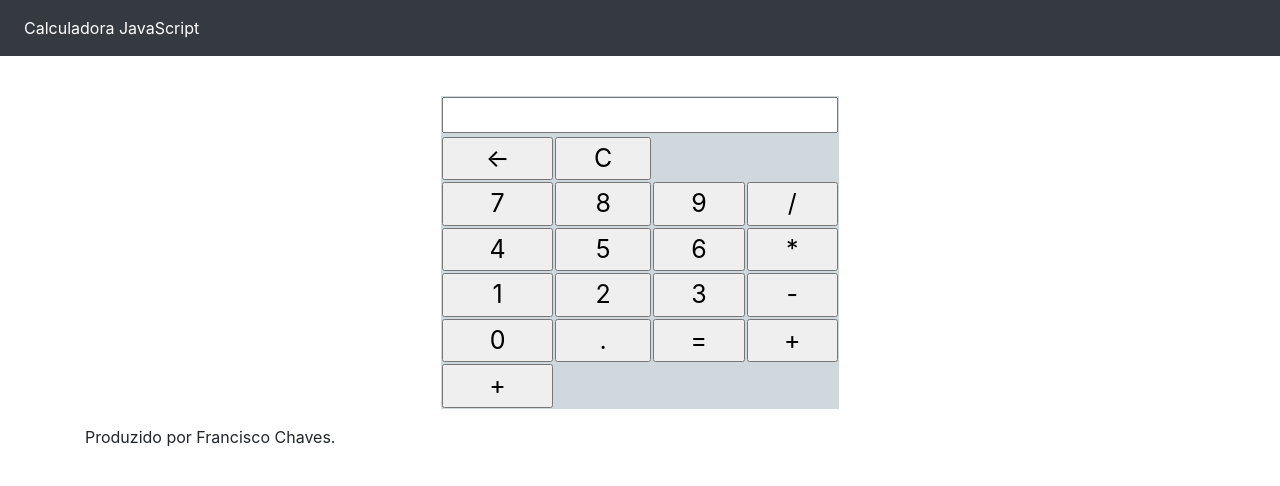
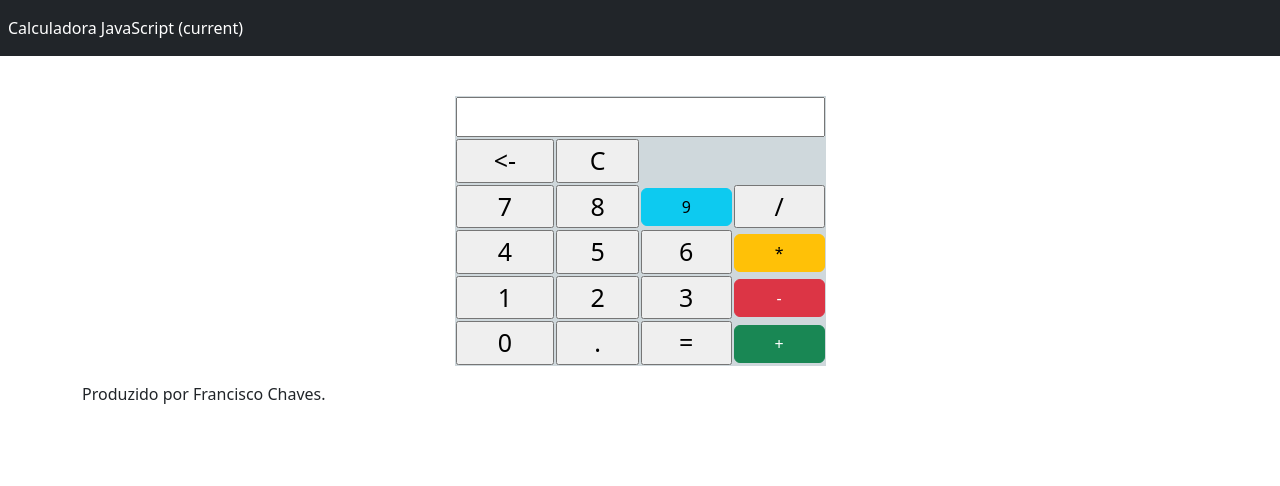
Before and after one commit to marlonjovany/Taller0003Git, a plain HTML site: page index.html in a window 1280 px wide. Drawn offline with nearby package versions, Linux system fonts and the light colour scheme.

Commit message:
Commit diseño listo

```diff
--- a/index.html
+++ b/index.html
@@ -9,8 +9,11 @@
 
 	<link href="./css/style.css" type="text/css" rel="stylesheet" />
 	<!-- Bootstrap CSS -->
-	<link rel="stylesheet" href="https://stackpath.bootstrapcdn.com/bootstrap/4.3.1/css/bootstrap.min.css"
-		integrity="sha384-ggOyR0iXCbMQv3Xipma34MD+dH/1fQ784/j6cY/iJTQUOhcWr7x9JvoRxT2MZw1T" crossorigin="anonymous">
+
+
+		<link rel="stylesheet"href="https://cdn.jsdelivr.net/npm/bootstrap@5.3.2/dist/css/bootstrap.min.css"
+
+		 integrity="sha384-T3c6CoIi6uLrA9TneNEoa7RxnatzjcDSCmG1MXxSR1GAsXEV/Dwwykc2MPK8M2HN" crossorigin="anonymous">
 </head>
 
 <body>
@@ -40,28 +43,28 @@
 						<tr>
 							<td><input type="button" id="num7" value="7" /></td>
 							<td><input type="button" id="num8" value="8" /></td>
-							<td><input type="button" id="num9" value="9" /></td>
+							<td><input type="button" class="btn btn-info" id="num9" value="9" /></td>
 							<td><input type="button" id="divisao" value="/" /></td>
 						</tr>
 						<tr>
 							<td><input type="button" id="num4" value="4" /></td>
 							<td><input type="button" id="num5" value="5" /></td>
 							<td><input type="button" id="num6" value="6" /></td>
-							<td><input type="button" id="multiplicacao" value="*" /></td>
+							<td><input type="button" class="btn btn-warning" id="multiplicacao" value="*" /></td>
 						</tr>
 						<tr>
 							<td><input type="button" id="num1" value="1" /></td>
 							<td><input type="button" id="num2" value="2" /></td>
 							<td><input type="button" id="num3" value="3" /></td>
-							<td><input type="button" id="subtracao" value="-" /></td>
+							<td><input type="button" class="btn btn-danger" id="subtracao" value="-" /></td>
 						</tr>
 						<tr>
 							<td><input type="button" id="num0" value="0" /></td>
 							<td><input type="button" id="ponto" value="." /></td>
 							<td><input type="button" id="resultado" value="=" /></td>
-							<td><input type="button" id="soma" value="+" /></td>
+							<td><input type="button" class="btn btn-success" id="soma" value="+" /></td>
 						</tr>
-						<td><input type="button" id="" value="+" /></td>
+
 					</table>
 				</div>
 			</div>
```
